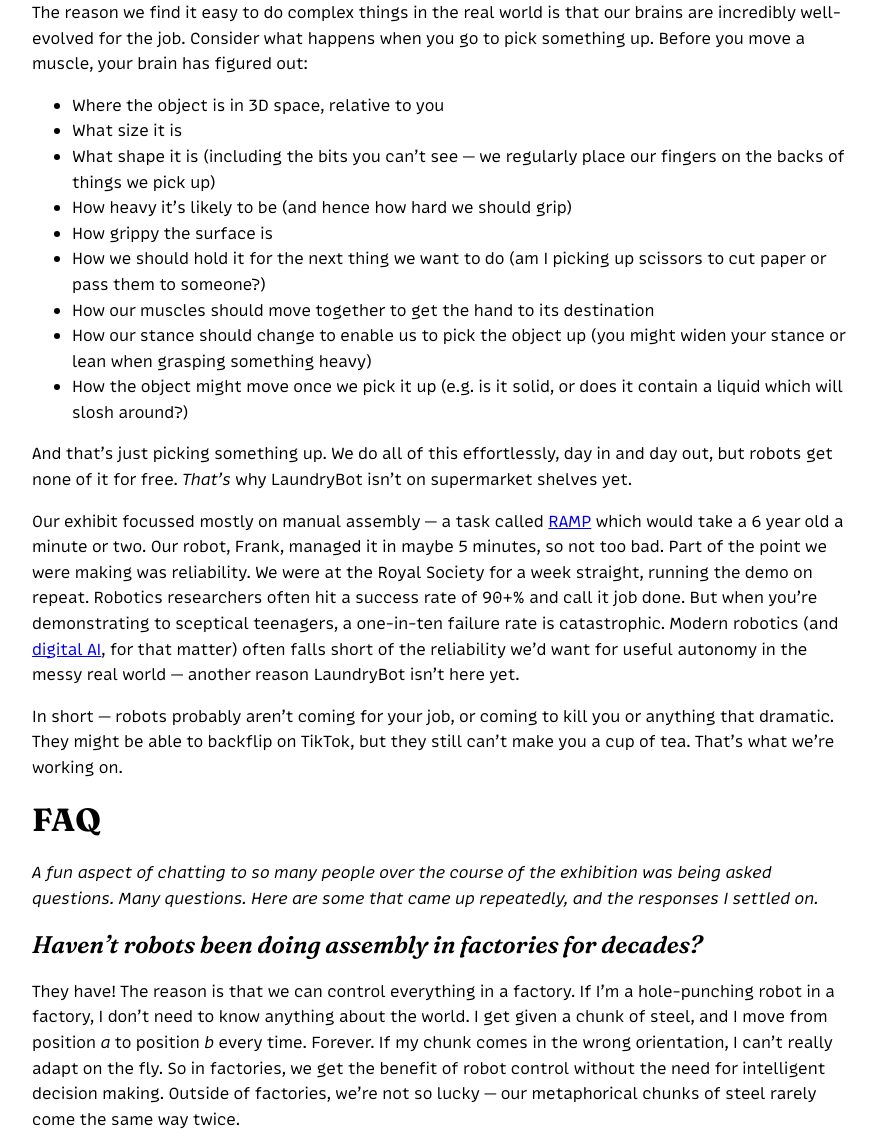
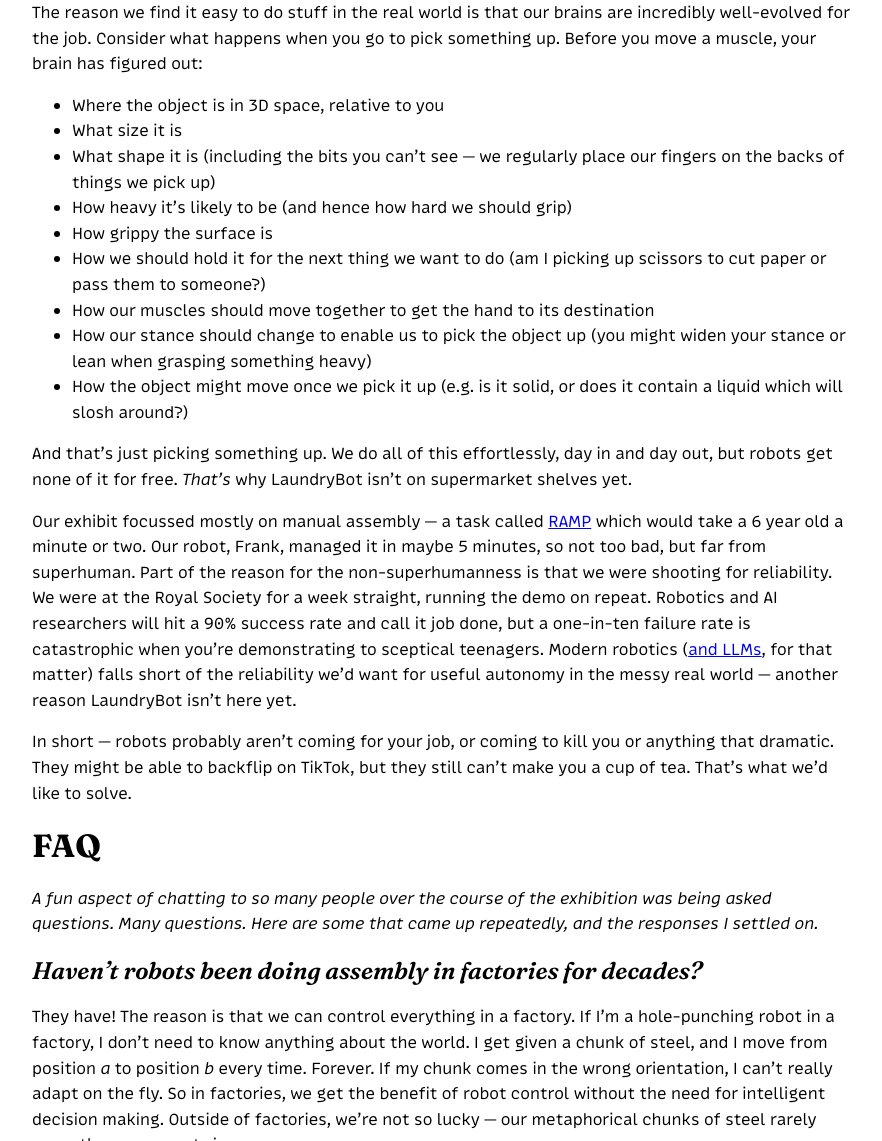
Before and after one commit to foty-hub/foty-hub.github.io, a Jekyll site: the page built from _posts/2026-07-21-boring-frontier.md, in a window 1280 px wide and 1400 px high, scrolled down 1268 px. Shown: the part 259-1400 px from the top of the window, without its empty margins (0-882 px from the left). Built offline with Jekyll 4.4.1, drawn with Linux system fonts in a browser that asks for light colours; some of the changed text lies outside the part shown.

Commit message:
more copy edits

```diff
--- a/_posts/2026-07-21-boring-frontier.md
+++ b/_posts/2026-07-21-boring-frontier.md
@@ -16,7 +16,7 @@ draft: false
 
 # The Spiel
 
-Have you seen those internet videos of robots backflipping, or running marathons? What's surprising to a lot of people is that those kinds of tasks are actually easier than basic things we do daily without thinking about it --- things like making a cup of tea. Think about it; how come AI beat Garry Kasparov at chess 40 years ago, yet no one sells a laundry-folding robot? It's because many things we find hard (like chess) are easy for machines, and things we find easy (interacting with the real world) are unintuitively hard for robots.
+Have you seen those internet videos of robots backflipping, or running marathons? What's surprising to a lot of people is that those are easier for robots than basic things we do daily without thinking about it --- things like making a cup of tea. Think about it; how come AI beat Garry Kasparov at chess 40 years ago, yet no one sells a laundry-folding robot? It's because many things we find hard (like chess) are easy for machines, and things we find easy (interacting with the real world) are unintuitively hard for them.
 
 <figure class="video">
   <img src="/assets/videos/robot_backflip.gif" width="560" height="315" alt="A robot performing a backflip">
@@ -24,7 +24,7 @@ Have you seen those internet videos of robots backflipping, or running marathons
 </figure>
 
 
-The reason we find it easy to do complex things in the real world is that our brains are incredibly well-evolved for the job. Consider what happens when you go to pick something up. Before you move a muscle, your brain has figured out:
+The reason we find it easy to do stuff in the real world is that our brains are incredibly well-evolved for the job. Consider what happens when you go to pick something up. Before you move a muscle, your brain has figured out:
 - Where the object is in 3D space, relative to you
 - What size it is
 - What shape it is (including the bits you can't see --- we regularly place our fingers on the backs of things we pick up)
@@ -37,9 +37,9 @@ The reason we find it easy to do complex things in the real world is that our br
 
 And that's just picking something up. We do all of this effortlessly, day in and day out, but robots get none of it for free. *That's* why LaundryBot isn't on supermarket shelves yet.
 
-Our exhibit focussed mostly on manual assembly --- a task called [RAMP](https://arxiv.org/abs/2305.09644) which would take a 6 year old a minute or two. Our robot, Frank, managed it in maybe 5 minutes, so not too bad. Part of the point we were making was reliability. We were at the Royal Society for a week straight, running the demo on repeat. Robotics researchers often hit a success rate of 90+% and call it job done. But when you're demonstrating to sceptical teenagers, a one-in-ten failure rate is catastrophic. Modern robotics (and [digital AI](https://arxiv.org/abs/2602.16666), for that matter) often falls short of the reliability we'd want for useful autonomy in the messy real world --- another reason LaundryBot isn't here yet.
+Our exhibit focussed mostly on manual assembly --- a task called [RAMP](https://arxiv.org/abs/2305.09644) which would take a 6 year old a minute or two. Our robot, Frank, managed it in maybe 5 minutes, so not too bad, but far from superhuman. Part of the reason for the non-superhumanness is that we were shooting for reliability. We were at the Royal Society for a week straight, running the demo on repeat. Robotics and AI researchers will hit a 90% success rate and call it job done, but a one-in-ten failure rate is catastrophic when you're demonstrating to sceptical teenagers. Modern robotics ([and LLMs](https://arxiv.org/abs/2602.16666), for that matter) falls short of the reliability we'd want for useful autonomy in the messy real world --- another reason LaundryBot isn't here yet.
 
-In short --- robots probably aren't coming for your job, or coming to kill you or anything that dramatic. They might be able to backflip on TikTok, but they still can't make you a cup of tea. That's what we're working on.
+In short --- robots probably aren't coming for your job, or coming to kill you or anything that dramatic. They might be able to backflip on TikTok, but they still can't make you a cup of tea. That's what we'd like to solve.
 
 
 # FAQ
@@ -94,7 +94,7 @@ At the same time, it's hard to forecast how technology affects work. One example
 In the ATM case, a robot automated one task rather than the whole job, and the job changed as a result. That doesn't mean that robotics won't disrupt people's lives, but it does tell us that it can be hard to predict how these things shake out.
 
 ## *What's the point?*
-On a practical level, I'm interested in robots to can do useful work. There are economic reasons to care: UK [productivity has barely budged](https://www.reuters.com/world/uk/slow-growth-high-debt-troubled-uk-economy-awaits-election-winners-2024-04-19) since the financial crisis; our population [is ageing](https://www.ft.com/content/3a675f7f-ff46-4b8d-9744-08dfed18d23a?syn-25a6b1a6=1); farms, care homes and other labour-intensive sectors [struggle to find workers](https://www.theguardian.com/environment/2025/aug/13/dairy-farmers-worker-shortage-threatening-uk-food-security); and we’ve [haemorrhaged manufacturing capacity](https://www.reuters.com/world/uk/services-grip-uk-economy-tightens-manufacturing-share-ebbs-further-2024-09-11) just as the wider world is trending less friendly. Useful robots could help ease some of those pressures. They could also help us reach net zero, by making clean-energy infrastructure cheaper and safer to [build](https://www.ft.com/content/4c1c4152-1b07-415b-8833-e902cadb789d?utm_source=chatgpt.com&syn-25a6b1a6=1) and [maintain](https://www.investing.com/news/commodities-news/robotics-firm-raises-60-million-to-scale-up-wind-turbine-repairs-4076910).
+On a practical level, I'm interested in robots to can do useful work. There are economic reasons to care: UK [productivity has barely budged](https://www.reuters.com/world/uk/slow-growth-high-debt-troubled-uk-economy-awaits-election-winners-2024-04-19) since the financial crisis; our population [is ageing](https://www.ft.com/content/3a675f7f-ff46-4b8d-9744-08dfed18d23a?syn-25a6b1a6=1); labour-intensive sectors [struggle to find workers](https://www.theguardian.com/environment/2025/aug/13/dairy-farmers-worker-shortage-threatening-uk-food-security); and we’ve [haemorrhaged manufacturing capacity](https://www.reuters.com/world/uk/services-grip-uk-economy-tightens-manufacturing-share-ebbs-further-2024-09-11) just as geopolitics are making national self-suffiency look more appealing. Useful robots could help ease some of those pressures. They could also help us reach net zero, by making clean-energy infrastructure cheaper and safer to [build](https://www.ft.com/content/4c1c4152-1b07-415b-8833-e902cadb789d?utm_source=chatgpt.com&syn-25a6b1a6=1) and [maintain](https://www.investing.com/news/commodities-news/robotics-firm-raises-60-million-to-scale-up-wind-turbine-repairs-4076910).
 
 More niche, perhaps; we could learn more about human intelligence from AI research. Here's an example: there's an algorithm called TD Learning which lets an AI learn from its own experience. TD was invented in 1991. Six years later, neuroscience researchers discovered that the brain [actually implements TD learning](https://www.science.org/doi/10.1126/science.275.5306.1593) --- in a region called the basal ganglia, deep in 'the lizard brain' that evolved long ago.
 
```
Also changed, not shown: other parts of _posts/2026-07-21-boring-frontier.md (+1 -1 lines).
